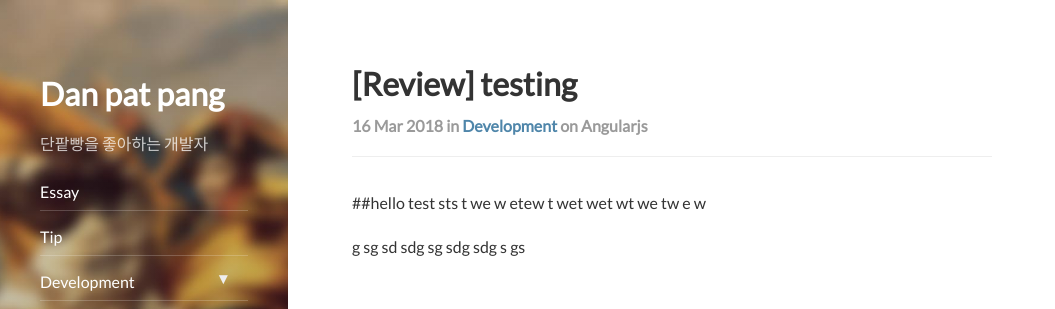
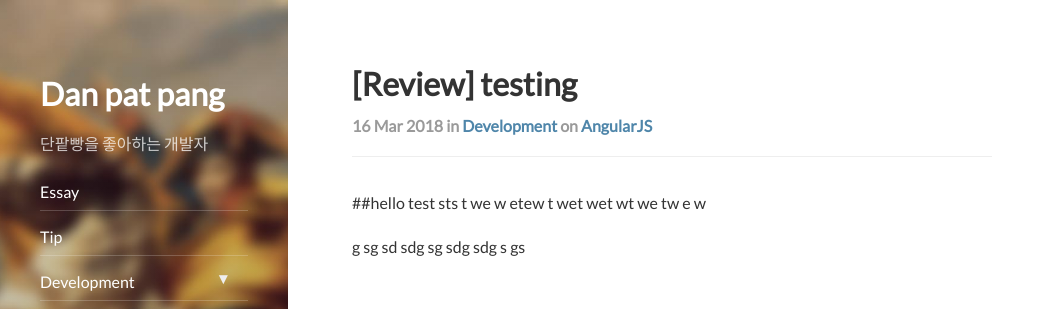
Before and after one commit to Danpatpang/Danpatpang.github.io, a Jekyll site: the page built from _posts/2018-03-16-Reveiw_test.md, in a window 1280 px wide and 900 px high. Shown: the top 309 px of the window, without its empty margins (0-1055 px from the left). Built offline with Jekyll 4.4.1, drawn with Linux system fonts in a browser that asks for light colours; nearby versions of some CDN libraries; some web fonts are replaced; comment, search, counter and statistics services are not loaded.

```diff
--- a/_posts/2018-03-16-Reveiw_test.md
+++ b/_posts/2018-03-16-Reveiw_test.md
@@ -3,7 +3,7 @@ layout : post
 title : "[Review] testing"
 subtitle : "[Review]test."
 categories : Development
-tags : Angularjs
+tags : AngularJS
 comments : true
 
 ---
```
